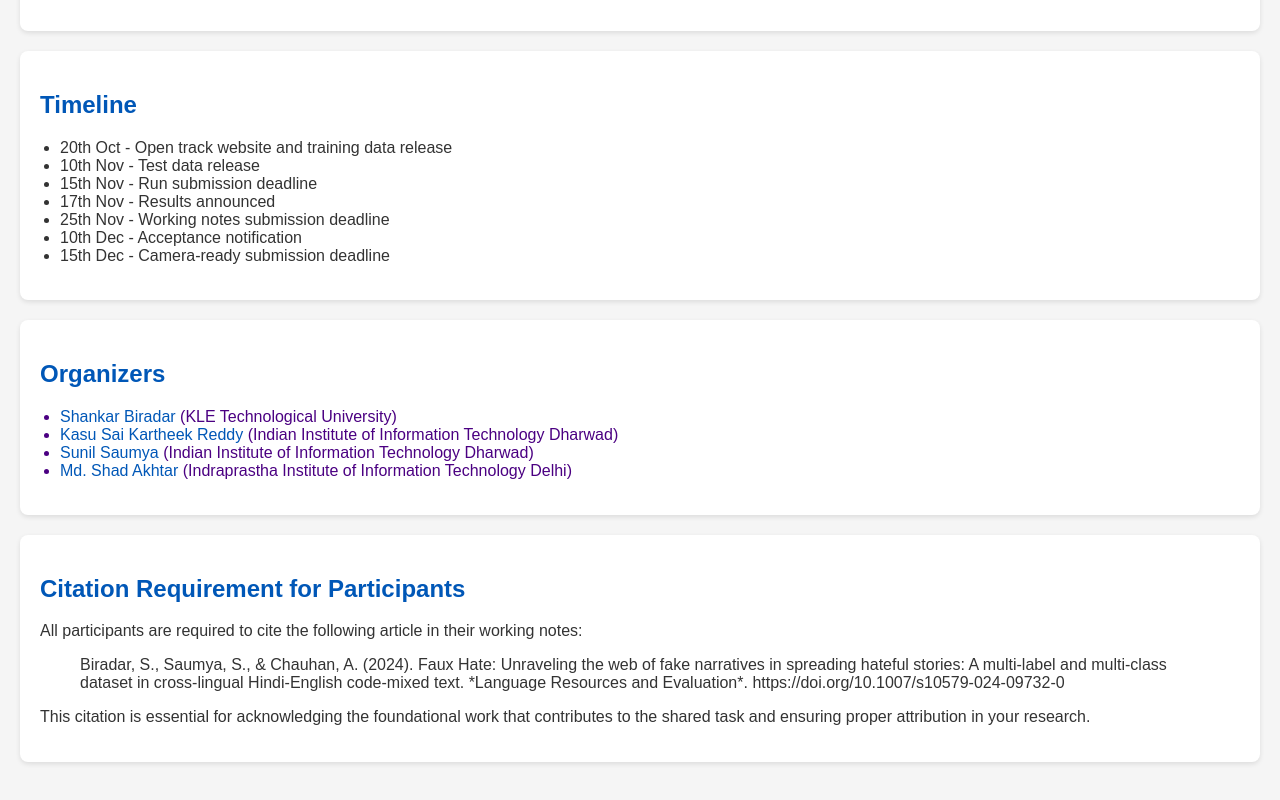
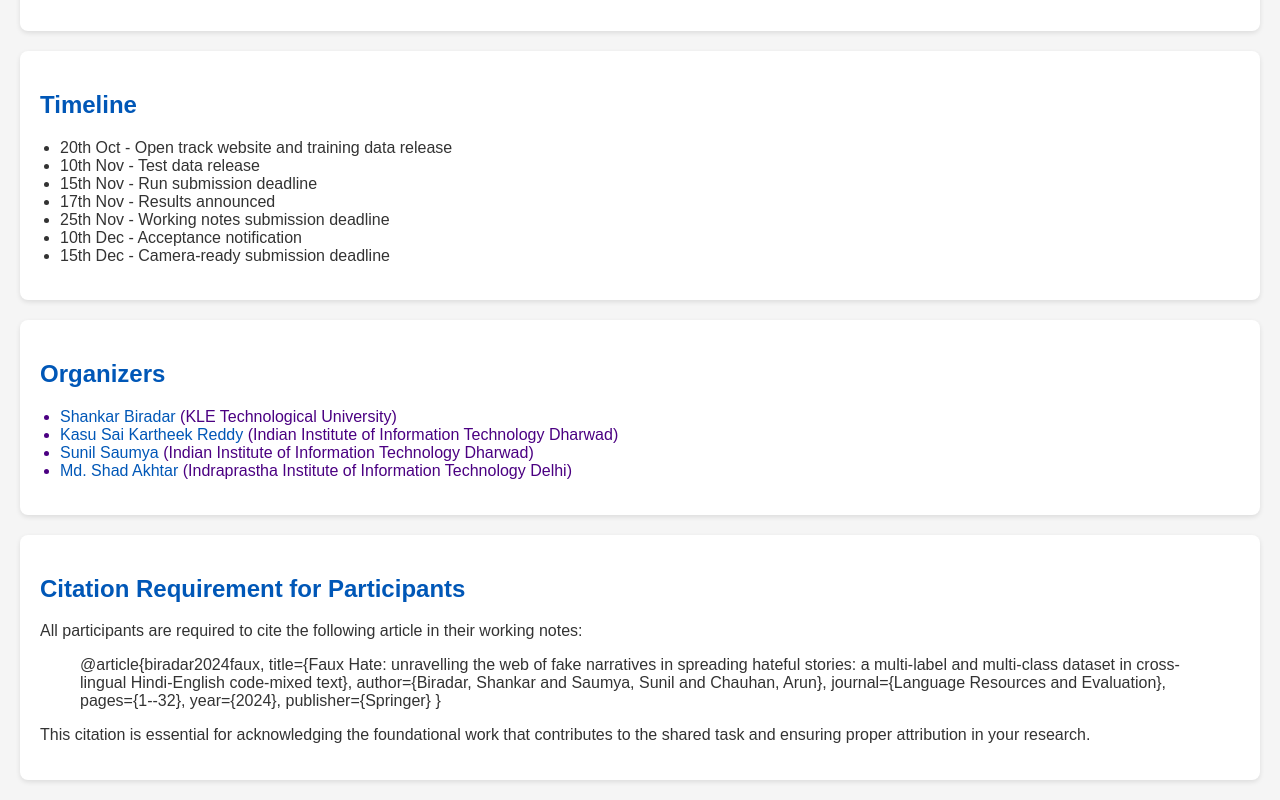
Before and after one commit to Sai-Kartheek-Reddy/Shared-Task-on-Faux-Hate-Detection-at-ICON-2024, a plain HTML site: page index.html in a window 1280 px wide. Shown: the part 1753-2553 px from the top of the page. Drawn offline with Linux system fonts and the light colour scheme.

Commit message:
Update index.html

```diff
--- a/index.html
+++ b/index.html
@@ -122,7 +122,14 @@
         <h2>Citation Requirement for Participants</h2>
         <p>All participants are required to cite the following article in their working notes:</p>
         <blockquote>
-            Biradar, S., Saumya, S., & Chauhan, A. (2024). Faux Hate: Unraveling the web of fake narratives in spreading hateful stories: A multi-label and multi-class dataset in cross-lingual Hindi-English code-mixed text. *Language Resources and Evaluation*. https://doi.org/10.1007/s10579-024-09732-0
+            @article{biradar2024faux,
+            title={Faux Hate: unravelling the web of fake narratives in spreading hateful stories: a multi-label and multi-class dataset in cross-lingual Hindi-English code-mixed text},
+            author={Biradar, Shankar and Saumya, Sunil and Chauhan, Arun},
+            journal={Language Resources and Evaluation},
+            pages={1--32},
+            year={2024},
+            publisher={Springer}
+        }
         </blockquote>
         <p>This citation is essential for acknowledging the foundational work that contributes to the shared task and ensuring proper attribution in your research.</p>
     </section>
```
